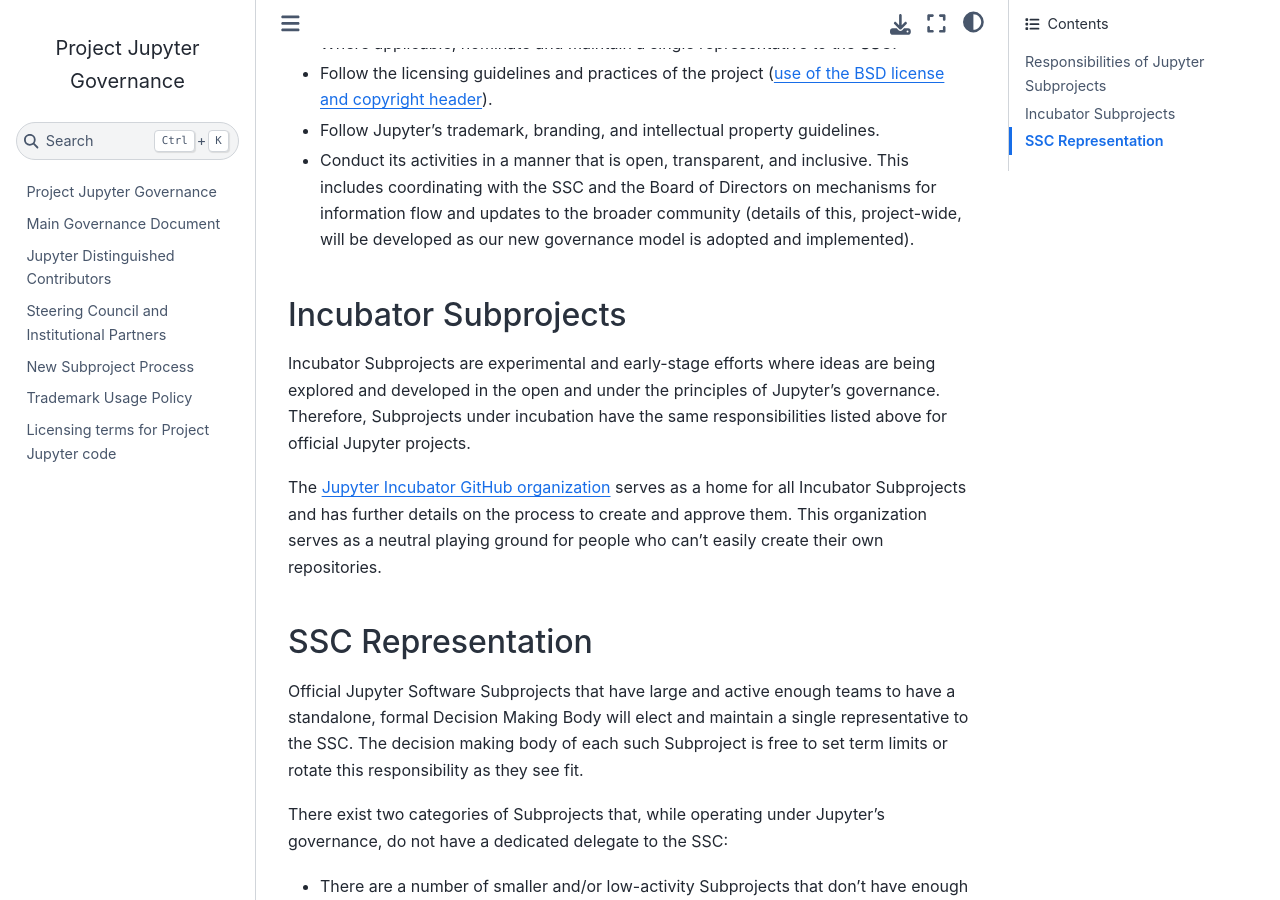
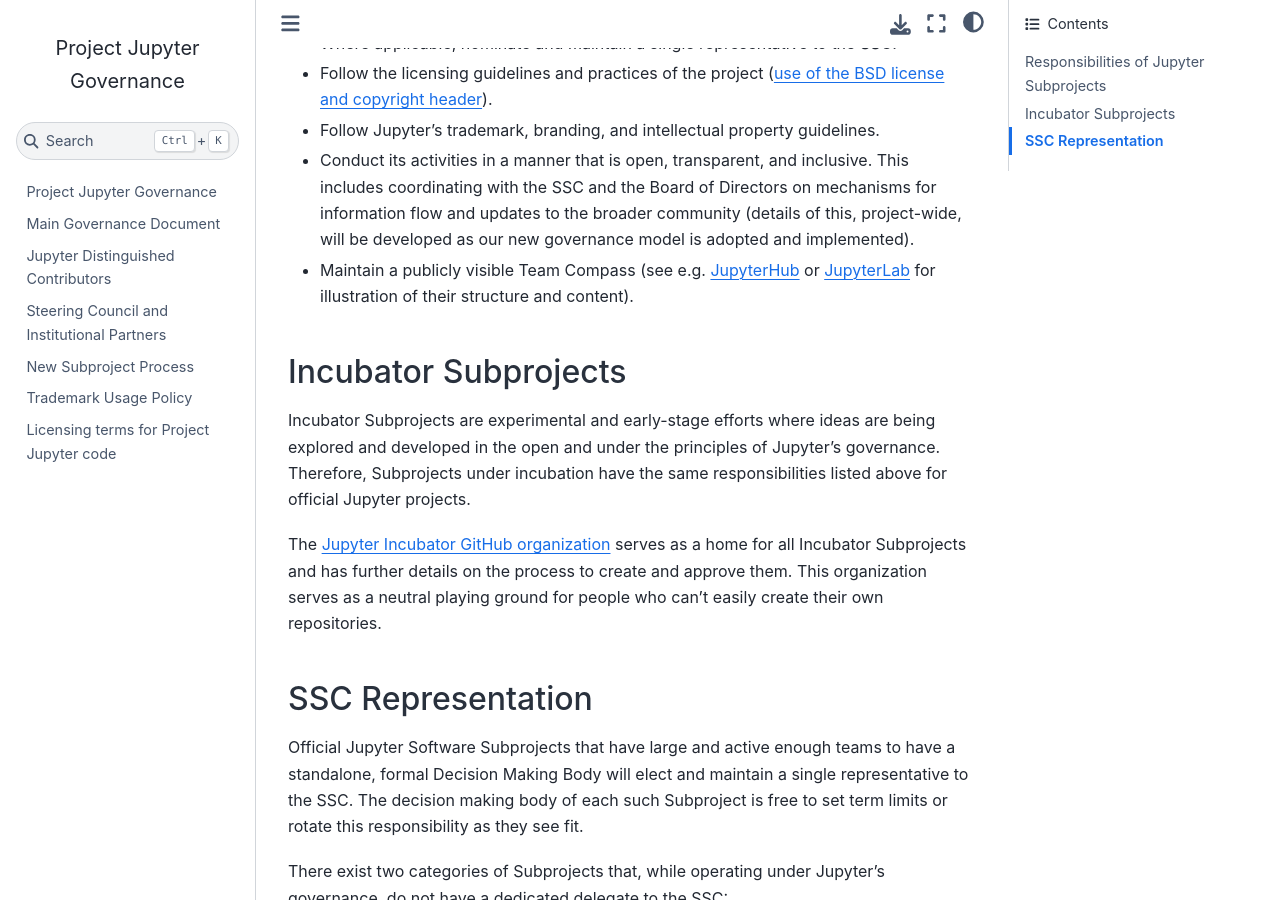
Before and after one commit to jupyter/governance, a Jupyter Book: the page built from software_subprojects.md, in a window 1280 px wide and 900 px high, scrolled down 539 px. Built offline with Jupyter Book 1.0.4 settings and Sphinx 7.4.7 and the Sphinx Book theme 1.1.4, drawn with Linux system fonts in a browser that asks for light colours; pages that are not in the unit, such as notebooks, are missing from menus.

Commit message:
Make Team Compass requirement explicit
As per feedback from @willingc - thx!!

```diff
--- a/software_subprojects.md
+++ b/software_subprojects.md
@@ -12,6 +12,7 @@
 - Follow the licensing guidelines and practices of the project ([use of the BSD license and copyright header](https://github.com/jupyter/jupyter/blob/master/LICENSE)).
 - Follow Jupyter’s trademark, branding, and intellectual property guidelines.
 - Conduct its activities in a manner that is open, transparent, and inclusive. This includes coordinating with the SSC and the Board of Directors on mechanisms for information flow and updates to the broader community (details of this, project-wide, will be developed as our new governance model is adopted and implemented).
+- Maintain a publicly visible Team Compass (see e.g. [JupyterHub](https://github.com/jupyterhub/team-compass) or [JupyterLab](https://github.com/jupyterlab/team-compass) for illustration of their structure and content).
 
 ## Incubator Subprojects
 
```
